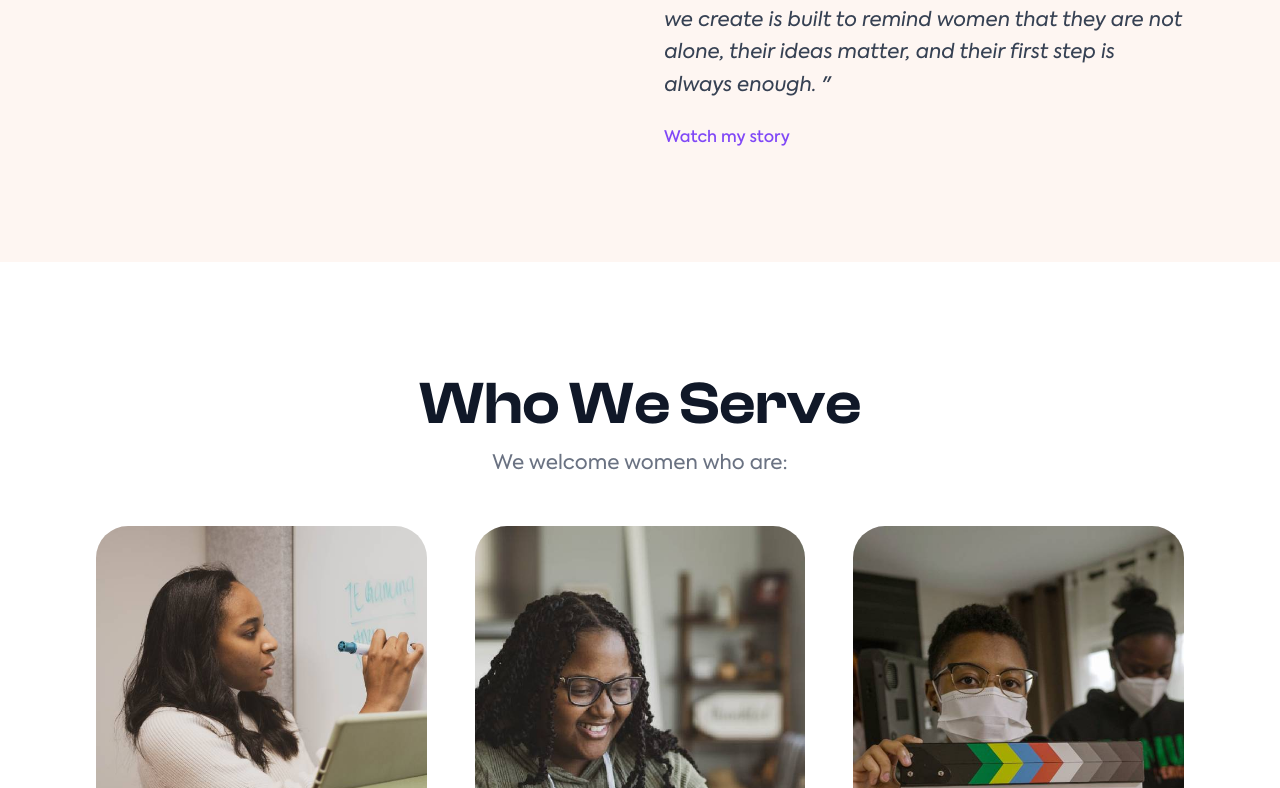
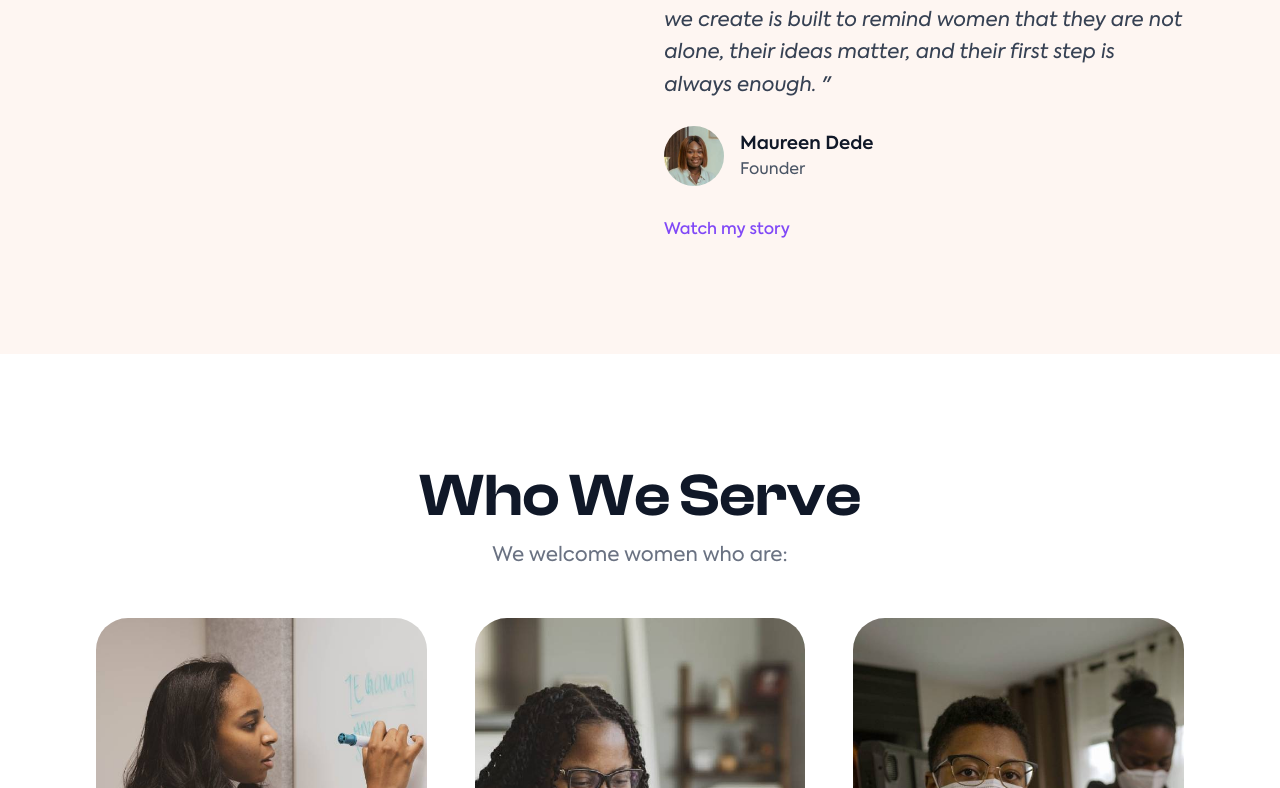
Before and after one commit to psalm987/herlign, a Next.js app: page /about in a window 1280 px wide. Shown: the part 2392-3180 px from the top of the page. Built offline with nearby package versions, Linux system fonts and the light colour scheme.

Commit message:
feat: add founder section with profile image and link, update mission and values sections for viewport detection

```diff
--- a/components/sections/about/founder-section.tsx
+++ b/components/sections/about/founder-section.tsx
@@ -1,3 +1,4 @@
+import Image from "next/image";
 import Link from "next/link";
 
 const FounderSection = () => {
@@ -31,6 +32,23 @@ const FounderSection = () => {
             are not alone, their ideas matter, and their first step is always
             enough. &quot;
           </p>
+          <div className="mb-8 flex items-center gap-4">
+            <div className="rounded-full overflow-hidden">
+              <Image
+                src="/images/jpeg/maureen-profile.jpg"
+                alt="Maureen Dede"
+                width={60}
+                height={60}
+                className="object-cover hover:scale-150 transition-transform duration-300"
+              />
+            </div>
+            <div>
+              <p className="font-semibold text-lg text-gray-900">
+                Maureen Dede
+              </p>
+              <p className="text-gray-600">Founder</p>
+            </div>
+          </div>
           <Link
             href="https://www.youtube.com/shorts/j70xfmIZtUo"
             target="_blank"
--- a/components/sections/about/mission-section.tsx
+++ b/components/sections/about/mission-section.tsx
@@ -1,8 +1,19 @@
+"use client";
+import { useViewport } from "@/lib/hook/useViewport";
+import { useRef } from "react";
+import { cn } from "@/lib/utils";
 import Image from "next/image";
 
+
 const MissionSection = () => {
+  const ref = useRef<HTMLDivElement>(null);
+  const { isInViewport } = useViewport(ref, {
+    threshold: 0.5,
+    direction: "both",
+  });
+
   return (
-    <section className="py-8 sm:py-20 md:py-28 bg-white">
+    <section ref={ref} className="py-8 sm:py-20 md:py-28 bg-white">
       <div className="max-w-6xl mx-auto px-4 sm:px-6 lg:px-8">
         <div className="flex flex-col-reverse bg-linear-to-b relative from-lermorn-600 via-80% via-lermorn-700 to-lermorn-800 text-white p-0 lg:p-20 rounded-2xl">
           <div className="lg:max-w-md p-6 sm:p-12 md:p-16 lg:p-0">
@@ -17,7 +28,12 @@ const MissionSection = () => {
               celebrates her progress.
             </p>
           </div>
-          <div className="w-full lg:w-auto contain-content lg:absolute right-16 -top-9 lg:hover:rotate-6 transition-transform duration-500 lg:after:content-[''] lg:after:absolute lg:after:inset-0 lg:after:bg-linear-to-b lg:after:from-transparent lg:after:via-transparent lg:after:to-black lg:after:rounded-lg">
+          <div
+            className={cn(
+              "w-full lg:w-auto contain-content lg:absolute right-16 -top-8  transition-transform duration-500 lg:after:content-[''] lg:after:absolute lg:after:inset-0 lg:after:bg-linear-to-b lg:after:from-transparent lg:after:via-transparent lg:after:to-black lg:after:rounded-lg",
+              isInViewport ? "lg:rotate-6" : ""
+            )}
+          >
             <Image
               src="/images/jpeg/women-group.jpg"
               height={600}
--- a/components/sections/about/values-section.tsx
+++ b/components/sections/about/values-section.tsx
@@ -1,3 +1,6 @@
+"use client";
+import { useViewport } from "@/lib/hook/useViewport";
+import { useRef } from "react";
 import { cn } from "@/lib/utils";
 import { Eye, Award, Anchor, MessageCircle, Zap } from "lucide-react";
 
@@ -36,6 +39,11 @@ const VALUES = [
 ];
 
 const ValuesSection = () => {
+  const ref = useRef<HTMLDivElement>(null);
+  const { hasEntered } = useViewport(ref, {
+    threshold: 0.5,
+    direction: "both",
+  });
   return (
     <section className="py-8 sm:py-20 md:py-28 bg-gray-800">
       <div className="max-w-6xl mx-auto px-4 sm:px-6 lg:px-8">
@@ -49,12 +57,12 @@ const ValuesSection = () => {
           </p>
         </div>
 
-        <div className="grid lg:grid-cols-5 gap-y-8">
-          {VALUES.map((value) => (
+        <div ref={ref} className="grid lg:grid-cols-5 gap-y-8">
+          {VALUES.map((value, index) => (
             <div
               key={value.description}
               className={cn(
-                "bg-white  z-10 hover:z-0 transition-shadow p-6 md:p-8 lg:pt-24 relative rounded-4xl lg:rounded-none",
+                "bg-white z-10 hover:z-0 transition-shadow p-6 md:p-8 lg:pt-24 relative rounded-4xl lg:rounded-none",
                 "flex flex-col sm:flex-row items-start sm:items-center gap-6",
                 {
                   grin: "bg-grin-500 text-grin-50 shadow-grin-500/50",
@@ -64,8 +72,15 @@ const ValuesSection = () => {
                     "bg-ohrange-500 text-ohrange-50 shadow-ohrange-500/50",
                   lermorn:
                     "bg-lermorn-500 text-lermorn-950 shadow-lermorn-500/50",
-                }[value.color]
+                }[value.color],
+                "transition-all duration-700",
+                hasEntered
+                  ? "opacity-100 translate-y-0"
+                  : "opacity-0 translate-y-10"
               )}
+              style={{
+                transitionDelay: `${index * 700}ms`,
+              }}
             >
               <div
                 className={cn(
--- a/components/sections/home/founder-section.tsx
+++ b/components/sections/home/founder-section.tsx
@@ -1,4 +1,6 @@
+import LINKS from "@/components/constants/links";
 import HerlignPattern from "@/components/svg/herlign-pattern";
+import Link from "next/link";
 
 export default function FounderSection() {
   return (
@@ -16,17 +18,23 @@ export default function FounderSection() {
             </div>
 
             <div className="flex-1">
-              <h2 className="font-heading text-3xl sm:text-4xl md:text-5xl font-semibold text-gray-900 mb-8">
+              <h2 className="font-heading text-3xl sm:text-4xl md:text-5xl font-semibold text-gray-900 mb-4">
                 From Our{" "}
                 <span className="font-handwriting text-ohrange-500 text-4xl sm:text-5xl md:text-6xl">
                   Founder
                 </span>
               </h2>
-              <p className="font-sans text-lg md:text-xl text-gray-700 mb-6 leading-relaxed italic">
+              <p className="font-sans text-lg md:text-xl text-gray-700 mb-4 leading-relaxed italic">
                 Herlign was created because I wanted every creative woman to
                 thrive. You deserve a place to grow without fear, and to build
                 without waiting for perfect.
               </p>
+              <Link
+                className="text-perple-500 hover:underline font-semibold"
+                href={LINKS.about}
+              >
+                See more
+              </Link>
             </div>
           </div>
         </div>
--- a/components/ui/fancy-progress-bar.tsx
+++ b/components/ui/fancy-progress-bar.tsx
@@ -5,7 +5,7 @@ import React from "react";
 
 const FancyProgressBar = () => {
   const ref = React.useRef<HTMLDivElement>(null);
-  const { isInViewport } = useViewport(ref as React.RefObject<Element>, {
+  const { isInViewport } = useViewport(ref, {
     threshold: 0.2,
   });
   return (
--- a/lib/hook/useViewport.tsx
+++ b/lib/hook/useViewport.tsx
@@ -32,7 +32,7 @@ interface UseViewportReturn {
 }
 
 export function useViewport(
-  ref: RefObject<Element>,
+  ref: RefObject<Element | null>,
   options: UseViewportOptions = {}
 ): UseViewportReturn {
   const {
```
Also changed, not shown: public/images/jpeg/maureen-profile.jpg (added).
